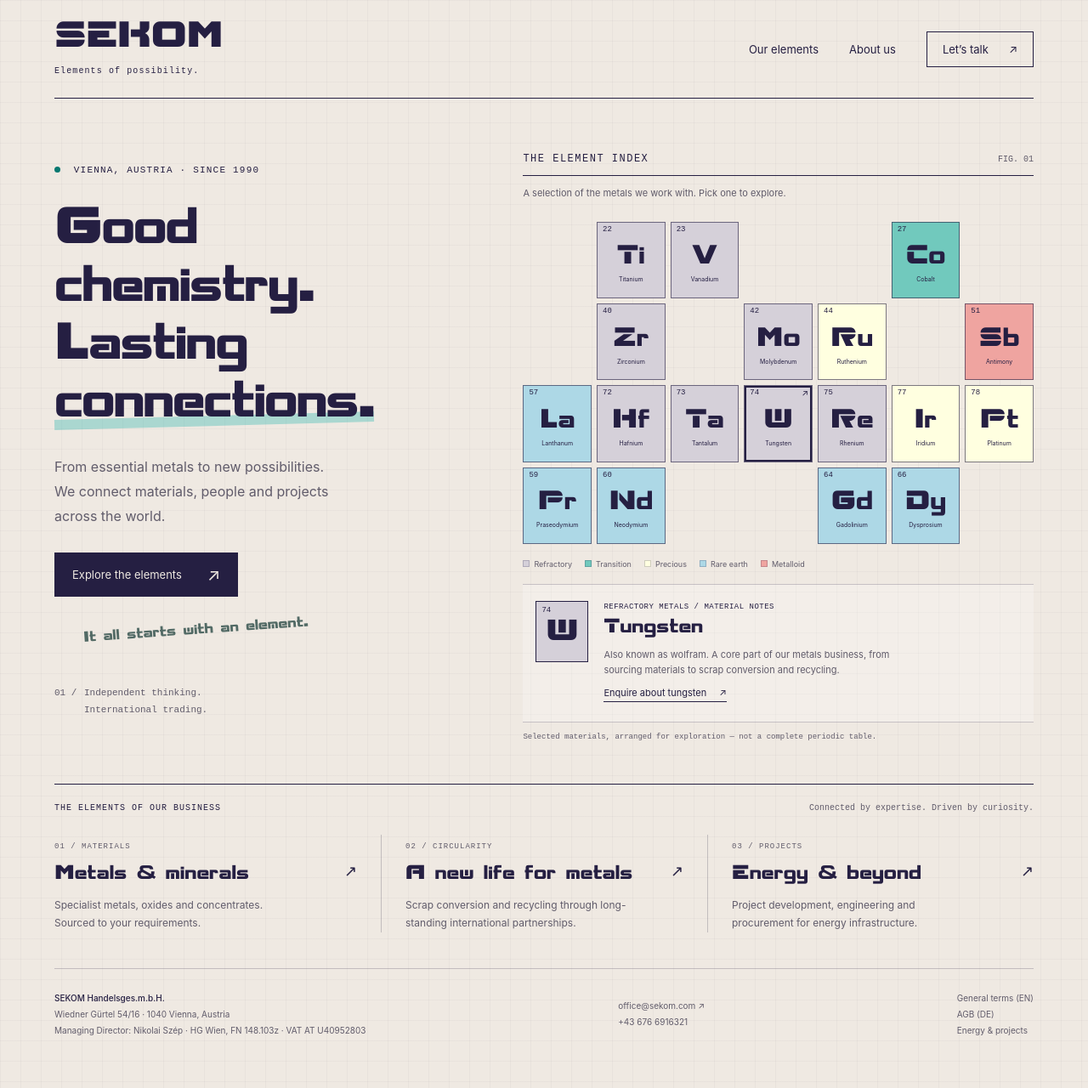
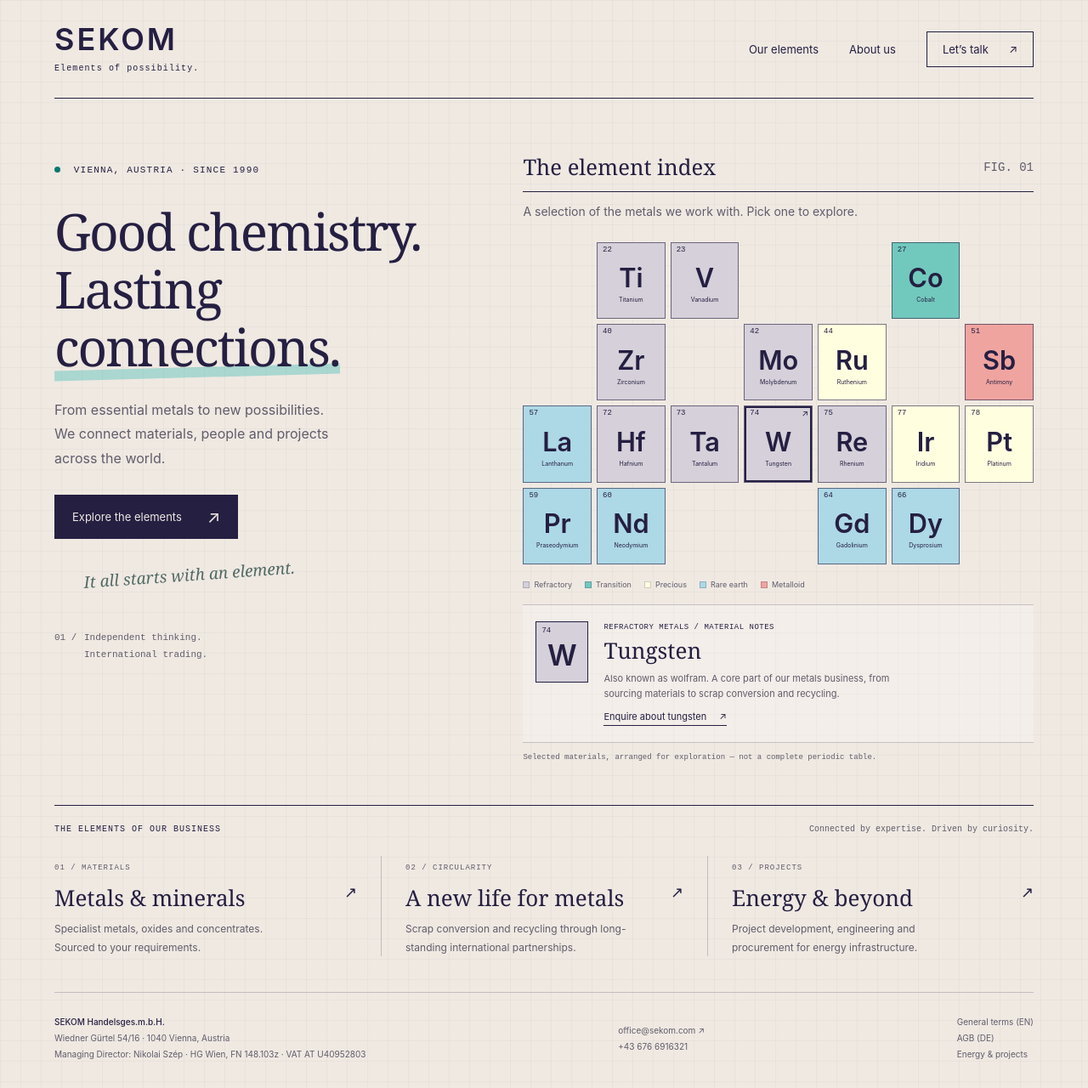
Before and after one commit to sekom-gmbh/sekom-gmbh.github.io, a Jekyll site: the page built from docs/index.html, in a window 1280 px wide. Shown: the whole page at 85% size. Built offline with Jekyll 4.4.1, drawn with Linux system fonts in a browser that asks for light colours.

Commit message:
Replace Aksent and improve element index heading readability

```diff
--- a/docs/_layouts/landing.html
+++ b/docs/_layouts/landing.html
@@ -5,7 +5,6 @@
   <meta name="viewport" content="width=device-width, initial-scale=1">
   {% seo %}
   <link rel="icon" href="{{ '/favicon.ico' | relative_url }}">
-  <link rel="preload" href="{{ '/assets/fonts/aksent-normal.ttf' | relative_url }}" as="font" type="font/ttf" crossorigin>
   <link rel="stylesheet" href="{{ '/assets/css/landing.css' | relative_url }}">
   <script src="{{ '/assets/js/landing.js' | relative_url }}" defer></script>
 </head>
--- a/docs/assets/css/landing.css
+++ b/docs/assets/css/landing.css
@@ -1,9 +1,6 @@
-@font-face {
-  font-family: Aksent;
-  src: url("../fonts/aksent-normal.ttf") format("truetype");
-  font-display: swap;
-}
 :root {
+  --display-font: Georgia, "Times New Roman", serif;
+  --sans-font: -apple-system, BlinkMacSystemFont, "Segoe UI", sans-serif;
   --paper: #efe9e2;
   --ink: #251f42;
   --muted: #615c6b;
@@ -28,7 +25,7 @@
     linear-gradient(rgba(37, 31, 66, 0.035) 1px, transparent 1px),
     linear-gradient(90deg, rgba(37, 31, 66, 0.035) 1px, transparent 1px);
   background-size: 24px 24px;
-  font-family: -apple-system, BlinkMacSystemFont, "Segoe UI", sans-serif;
+  font-family: var(--sans-font);
   -webkit-font-smoothing: antialiased;
 }
 a {
@@ -59,10 +56,8 @@
   gap: 24px;
 }
 .wordmark {
-  font:
-    42px/1 Aksent,
-    sans-serif;
-  letter-spacing: -1px;
+  font: 600 36px/1 var(--sans-font);
+  letter-spacing: 3px;
 }
 .wordmark span {
   display: block;
@@ -129,9 +124,7 @@
   margin-right: 8px;
 }
 h1 {
-  font:
-    clamp(48px, 4.7vw, 68px) / 1.13 Aksent,
-    sans-serif;
+  font: normal clamp(48px, 4.7vw, 68px) / 1.13 var(--display-font);
   letter-spacing: -2px;
   margin: 29px 0 25px;
 }
@@ -173,9 +166,7 @@
   line-height: 1;
 }
 .hand-note {
-  font:
-    17px/1.5 Aksent,
-    sans-serif;
+  font: italic 19px/1.5 var(--display-font);
   transform: rotate(-4deg);
   margin: 21px 0 0 34px;
   color: #526a65;
@@ -202,19 +193,18 @@
   justify-content: space-between;
   border-bottom: 1px solid var(--ink);
   padding-bottom: 12px;
+  gap: 16px;
 }
 .notebook-heading h2 {
-  font-size: 12px;
-  font-weight: normal;
-  text-transform: uppercase;
-  letter-spacing: 1.5px;
+  font: normal clamp(22px, 2vw, 28px) / 1.3 var(--display-font);
 }
 .notebook-heading > span {
-  font-size: 10px;
+  font-size: 14px;
+  flex-shrink: 0;
   color: var(--muted);
 }
 .index-instruction {
-  font-size: 11px;
+  font-size: 14px;
   color: var(--muted);
   margin: 12px 0 24px;
   line-height: 1.6;
@@ -264,9 +254,7 @@
     monospace;
 }
 .element-symbol {
-  font:
-    clamp(23px, 2.4vw, 34px) / 1.2 Aksent,
-    sans-serif;
+  font: 600 clamp(23px, 2.4vw, 34px) / 1.2 var(--sans-font);
 }
 .element-name {
   font-size: 7px;
@@ -334,9 +322,7 @@
   display: flex;
   align-items: center;
   justify-content: center;
-  font:
-    34px Aksent,
-    sans-serif;
+  font: 600 34px var(--sans-font);
   position: relative;
   padding-top: 6px;
 }
@@ -353,9 +339,7 @@
   letter-spacing: 0.5px;
 }
 .detail-copy h3 {
-  font:
-    23px/1.4 Aksent,
-    sans-serif;
+  font: normal 26px/1.4 var(--display-font);
   margin: 2px 0 5px;
 }
 .detail-copy > p:not(.eyebrow) {
@@ -422,9 +406,7 @@
   color: var(--muted);
 }
 .field-card h3 {
-  font:
-    23px/1.4 Aksent,
-    sans-serif;
+  font: normal 26px/1.4 var(--display-font);
   margin: 11px 0 8px;
   display: flex;
   justify-content: space-between;
@@ -574,9 +556,6 @@
   .atomic-number {
     font-size: 11px;
     top: 6px;
-  }
-  .index-instruction {
-    font-size: 12px;
   }
   .element-legend {
     font-size: 10px;
@@ -756,7 +735,8 @@
 .document-content > h2,
 .document-content > h3,
 .document-content > h4 {
-  font-family: Aksent, sans-serif;
+  font-family: var(--display-font);
+  font-weight: normal;
   line-height: 1.4;
   margin: 32px 0 16px;
 }
```
